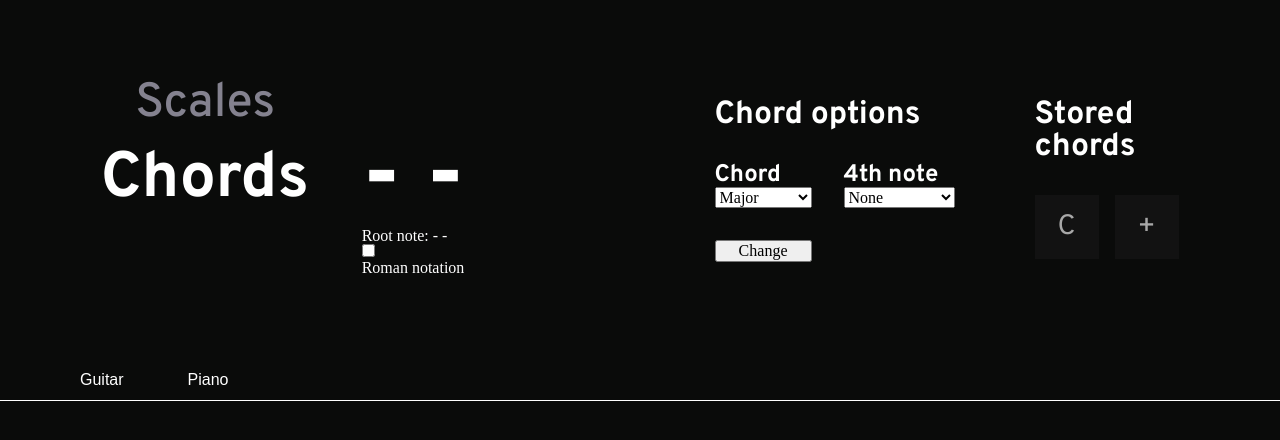
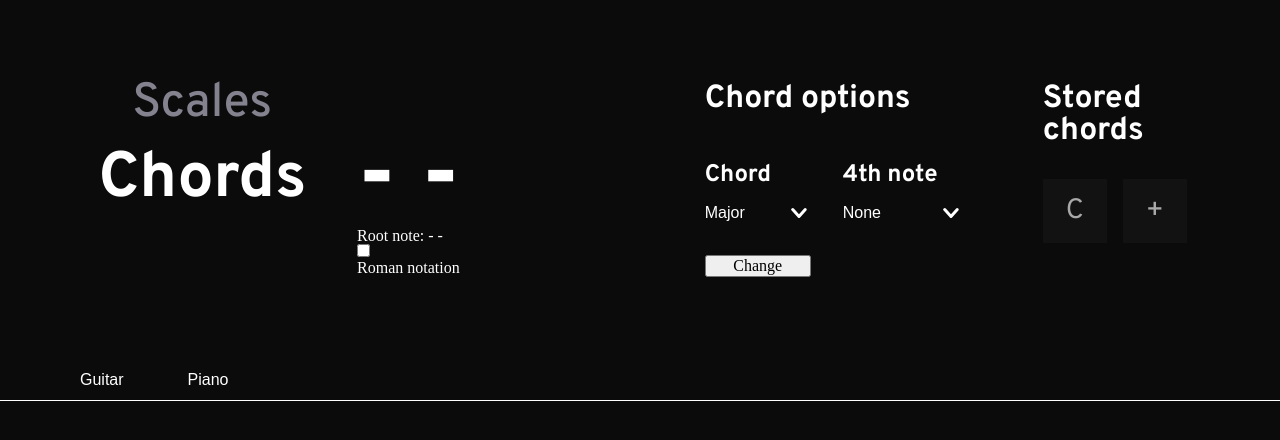
Before and after one commit to RonnyPumaricra/music-sandbox-ng, an Angular app: page / in a window 1280 px wide. Shown: the top 440 px of the page. Built offline with nearby package versions, Linux system fonts and the light colour scheme; a web font is replaced by a local one.

Commit message:
Chord selects styled

```diff
--- a/src/app/components/chords-picker/chords-picker.component.css
+++ b/src/app/components/chords-picker/chords-picker.component.css
@@ -50,6 +50,37 @@ h4 {
   grid-column-end: span 2;
 }
 
+.select-wrapper {
+  margin-top: 1rem;
+  position: relative;
+}
+
+select {
+  cursor: pointer;
+  line-height: 1.25;
+  padding-right: 1.5rem;
+  background: transparent;
+  appearance: none;
+  color: white;
+  border: none;
+  font-family: var(--sans-serif);
+}
+option {
+  background: initial;
+  color: initial;
+}
+
+svg-down-arrow-head {
+  position: absolute;
+  right: .25rem;
+  top: 0;
+  bottom: 0;
+  margin: auto;
+  width: 1rem;
+  height: 1rem;
+  color: white;
+  pointer-events: none;
+}
 
 /* Stored chords */
 .stored-chords {
--- a/src/app/components/chords-picker/chords-picker.component.html
+++ b/src/app/components/chords-picker/chords-picker.component.html
@@ -32,15 +32,20 @@
 
   <div class="select-wrapper">
     <h4>Chord</h4>
+    <div class="select-wrapper">
       <select class="triad-chords" [(ngModel)]="chosenTriadIndex">
         @for (triad of triadOptions; track triad.index) {
           <option [value]="triad.index">{{ triad.chord.name }}</option>
         }
       </select>
+      <svg-down-arrow-head></svg-down-arrow-head>
+    </div>
+
   </div>
 
   <div class="select-wrapper">
     <h4>4th note</h4>
+    <div class="select-wrapper">
       <select class="note-4th" [(ngModel)]="chosenSeventhIndex" #seventhChordSelect>
         <!-- Default triad -->
         <option [value]="-1">None</option>
@@ -48,6 +53,8 @@
           <option [value]="seventh.index">{{ seventh.chord.name }}</option>
         }
       </select>
+      <svg-down-arrow-head></svg-down-arrow-head>
+    </div>
   </div>
 
   <button (click)="updateChordIndex()">Change</button>
--- a/src/app/components/chords-picker/chords-picker.component.ts
+++ b/src/app/components/chords-picker/chords-picker.component.ts
@@ -5,6 +5,7 @@ import { CrossComponent } from "../../svg/cross/cross.component";
 import { StoredChord } from '../../interfaces/stored-chord';
 import { FormsModule } from '@angular/forms';
 import { PickerComponent } from "../../svg/picker/picker.component";
+import { DownArrowHeadComponent } from "../../svg/down-arrow-head/down-arrow-head.component";
 
 @Component({
   selector: 'app-chords-picker',
@@ -12,7 +13,8 @@ import { PickerComponent } from "../../svg/picker/picker.component";
   imports: [
     CrossComponent,
     FormsModule,
-    PickerComponent
+    PickerComponent,
+    DownArrowHeadComponent
 ],
   templateUrl: './chords-picker.component.html',
   styleUrl: './chords-picker.component.css'
```
Lines whose indentation alone changed are shown as unchanged.
